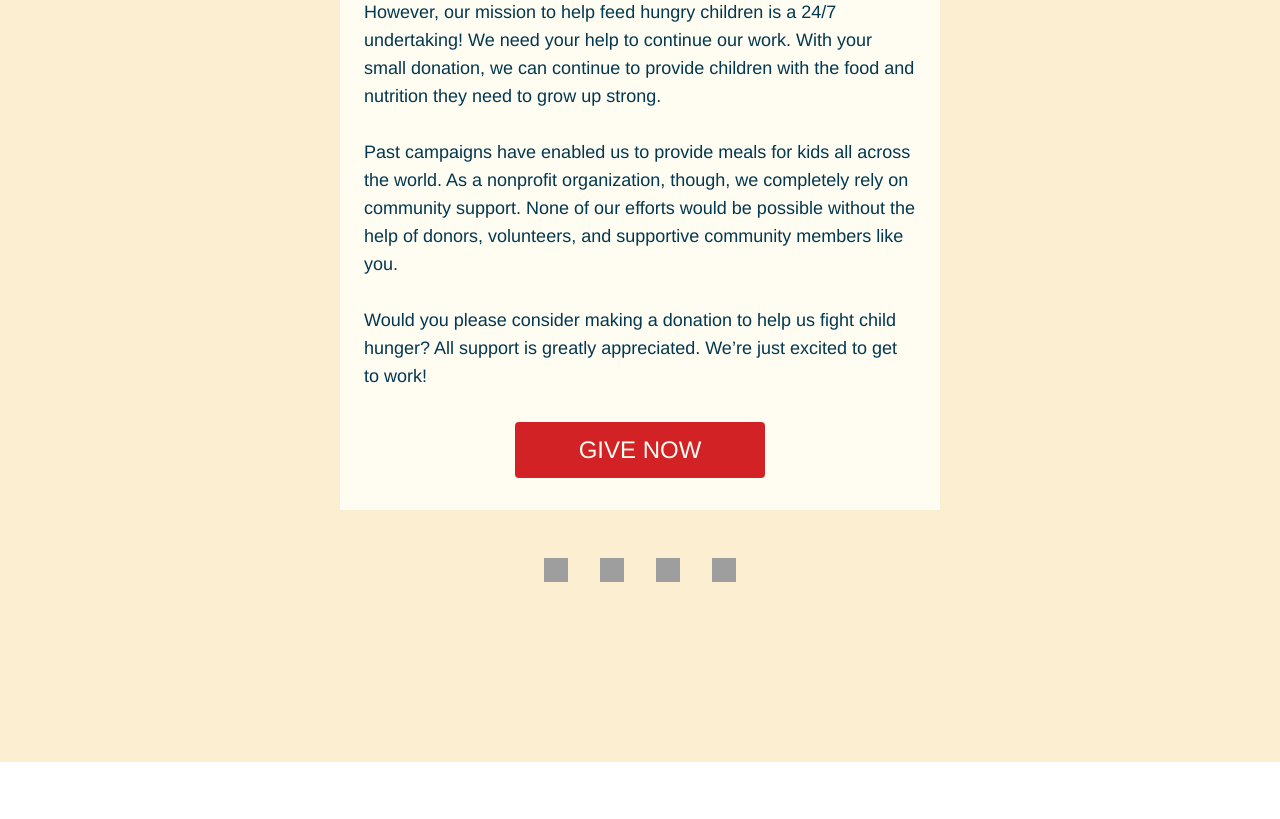
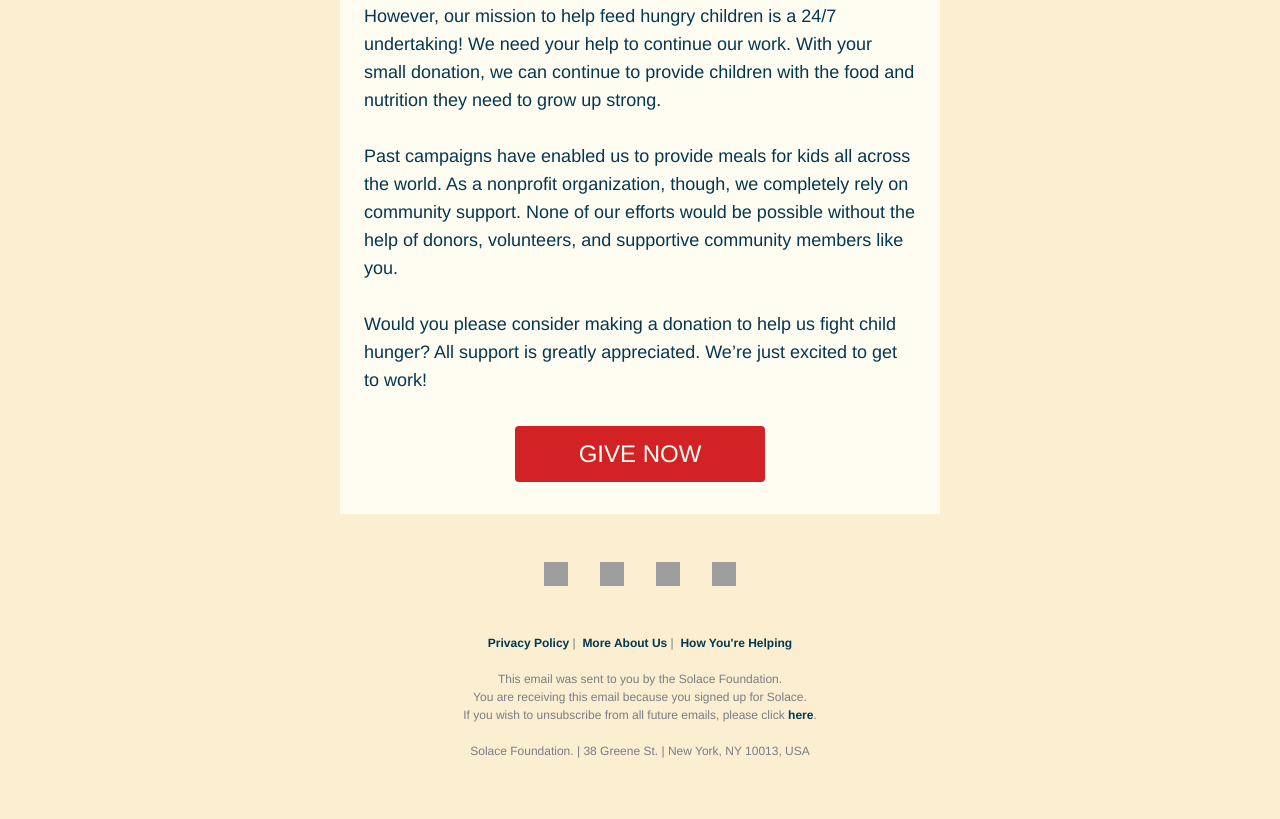
Before and after one commit to ZZ83/donation-request-email, a plain HTML site: page index.html in a window 1280 px wide. Shown: the part 944-1763 px from the top of the page. Before the commit the page ends 1706 px from the top, so only its background shows below. Drawn offline with Linux system fonts and the light colour scheme; grey boxes are pictures that could not be loaded; a web font is replaced by a local one.

Commit message:
Add footer text content

```diff
--- a/index.html
+++ b/index.html
@@ -352,7 +352,7 @@
             <table class="darkmode" cellpadding="0" cellspacing="0" border="0" role="presentation" style="width:100%; background: #FBEED1;">
                 <!-- main content area -->
                 <tr>
-                    <td align="center" valign="top" style="padding-top: 20px;">
+                    <td align="center" valign="top" style="padding: 24px;">
                          <table class="" cellpadding="0" cellspacing="0" border="0" role="presentation" style="background-color: #FFFCF1;">
                             <!-- Header with logo -->
                             <tr>
@@ -421,7 +421,7 @@
 
                            <!-- Social Icons -->
                             <tr>
-                                <td class="darkmode" style="background-color:#FBEED1;; padding: 48px 0">
+                                <td class="darkmode" style="background-color:#FBEED1; padding: 48px 0">
                                     <table role="presentation" align="center" border="0" cellpadding="0" cellspacing="0" style="border-collapse:collapse!important;">
                                         <tr>
                                           <td align="left" valign="top" style="padding-right:32px;">
@@ -449,10 +449,31 @@
                                 </td>
                             </tr>
 
+
+
+                            <tr>
+                                  <td align="center" style="padding-bottom: 56px; color: #7A7D85; background-color: #FBEED1; font-family:'Roboto', 'Helvetica Neue', Helvetica, Arial, sans-serif; font-weight: 400; font-size: 12px; line-height: 18px;">
+                                    <a href="" style="color: #023850; text-decoration: none; font-weight: bold;">Privacy Policy</a>&nbsp;|&nbsp;
+                                    <a href="" style="color: #023850; text-decoration: none; font-weight: bold;">More About Us</a>&nbsp;|&nbsp;
+                                    <a href="" style="color: #023850; text-decoration: none; font-weight: bold;">How You're Helping</a>
+                                    <br>
+                                    <br>
+                                    <span style="color: #7A7D85;">
+                                        This email was sent to you by the Solace Foundation.
+                                        <br>
+                                        You are receiving this email because you signed up for  Solace.
+                                        <br>
+                                        If you wish to unsubscribe from all future emails, please click <a href="#" style="color: #023850; text-decoration: none; font-weight: bold;">here</a>.
+                                        <br>
+                                        <br>
+                                        Solace Foundation. | 38 Greene St. | New York, NY 10013, USA</span>
+                                  </td>
+                            </tr>
+
                             <!-- SPACER -->
-                            <tr>
-                                <td class="darkmode" height="132" valign="top" width="100%" style="background-color: #FBEED1"></td>
-                            </tr>
+                            <!-- <tr>
+                                <td class="darkmode" height="132" valign="top" width="100%" style="background-color: #FBEED1;"></td>
+                            </tr> -->
                          </table>
                     </td>
                </tr>
```
Also changed, not shown: facebook.png (deleted), instagram.png (deleted), twitter.png (deleted), yotube.png (deleted).
